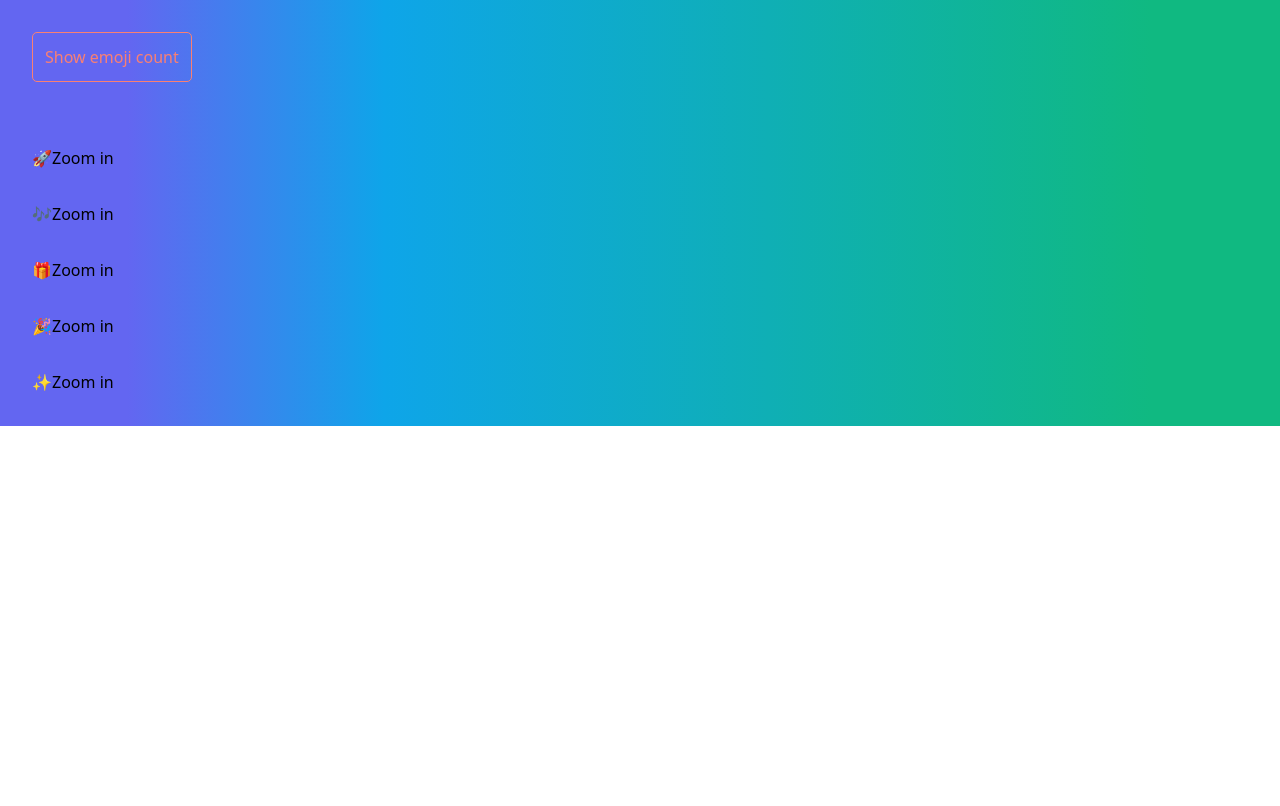
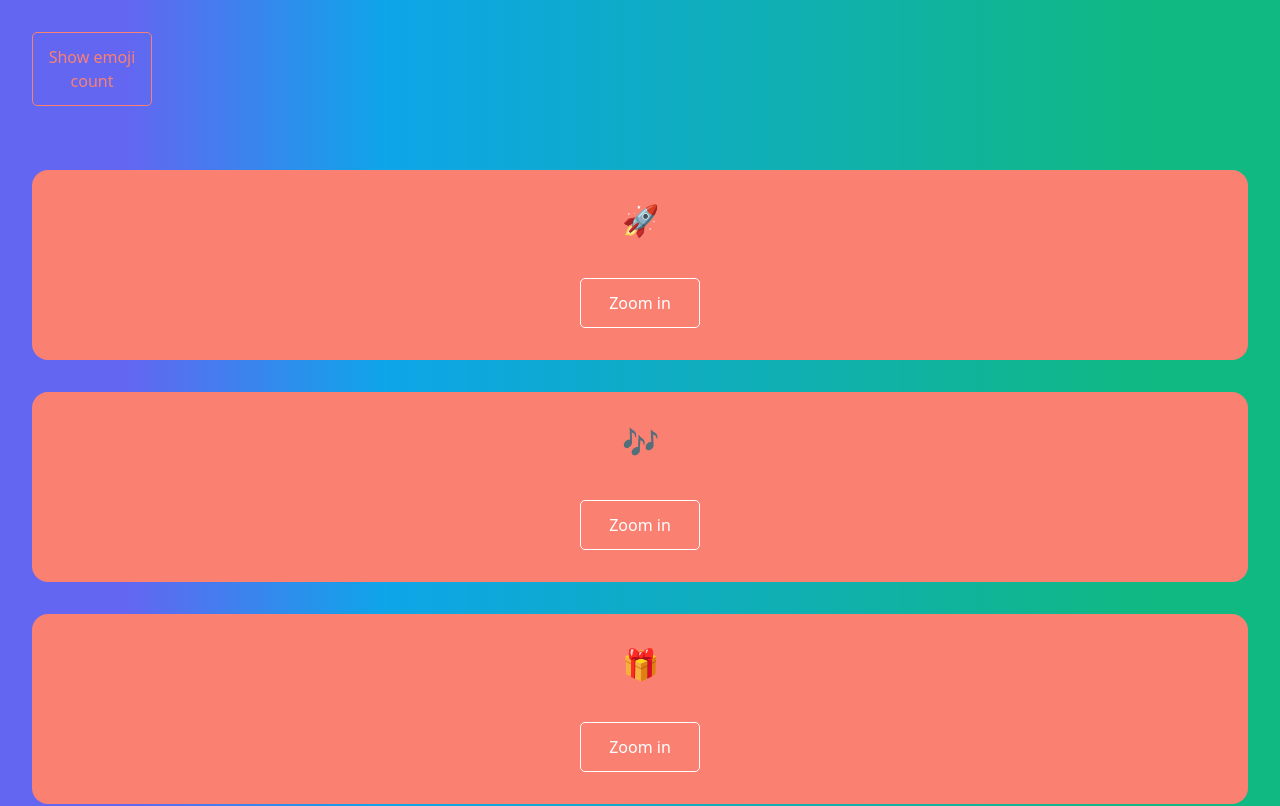
Before and after one commit to RobFyd/react-styling-Tailwind-CSS, a React (Vite) app: page / in a window 1280 px wide. Shown: the top 806 px of the page. Built offline with nearby package versions, Linux system fonts and the light colour scheme.

Commit message:
Refactor Item component to replace styled-components with Tailwind CSS for improved styling and readability

```diff
--- a/src/components/Item/Item.jsx
+++ b/src/components/Item/Item.jsx
@@ -1,29 +1,19 @@
 import { useState } from "react";
-import styled from "styled-components";
-
-const StyledItem = styled.li`
-  background: salmon;
-  padding: 30px 50px;
-  border-radius: 20px;
-  text-align: center;
-  overflow: hidden;
-`;
-
-const StyledEmoji = styled.span`
-  display: block;
-  margin-bottom: 42px;
-  font-size: 32px;
-  transition: transform 0.8s;
-  ${({ $zoomed }) => $zoomed && "transform: scale(3)"}
-`;
 
 export function Item({ emoji }) {
   const [zoomed, setZoomed] = useState(false);
 
   return (
-    <li>
-      <span>{emoji}</span>
+    <li className="bg-salmon py-8 px-12 rounded-2xl text-center overflow-hidden">
+      <span
+        className={`block mb-10 text-3xl transition-transform ${
+          zoomed ? "scale-[3]" : ""
+        }`}
+      >
+        {emoji}
+      </span>
       <button
+        className={`bg-transparent border border-solid border-current p-3 rounded-[5px] cursor-pointer w-[120px] text-white transition-colors hover:text-salmon hover:bg-white`}
         onClick={() => {
           setZoomed((wasZoomed) => !wasZoomed);
         }}
```
